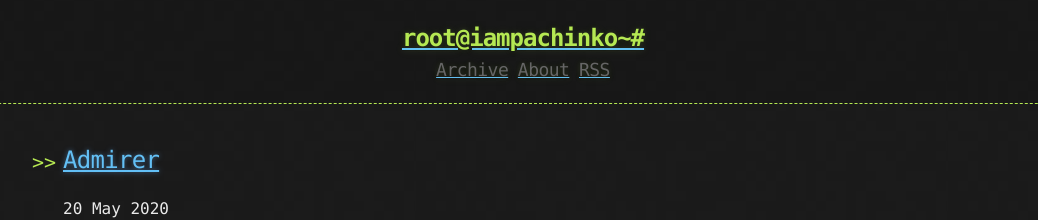
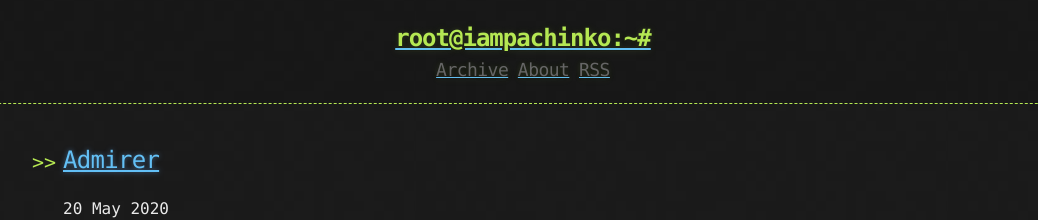
Before and after one commit to pachinko2821/htb, a Jekyll site: the page built from index.html, in a window 1280 px wide. Shown: the top 220 px of the page, without its empty margins (117-1155 px from the left). Built offline with Jekyll 4.4.1, drawn with Linux system fonts in a browser that asks for light colours; the list of posts is cut into pages by our own code.

```diff
--- a/_includes/header.html
+++ b/_includes/header.html
@@ -2,7 +2,7 @@
   <div>
     <a href="{{ "/" | prepend: site.baseurl | replace: '//', '/' }}">
     {% assign owner_first_name = site.owner | split: " " %}
-    <h1>root@{{ owner_first_name[0] | downcase }}~#</h1>
+    <h1>root@{{ owner_first_name[0] | downcase }}:~#</h1>
     </a>
     <div class="header-links">
       {% include links.html %}
```
